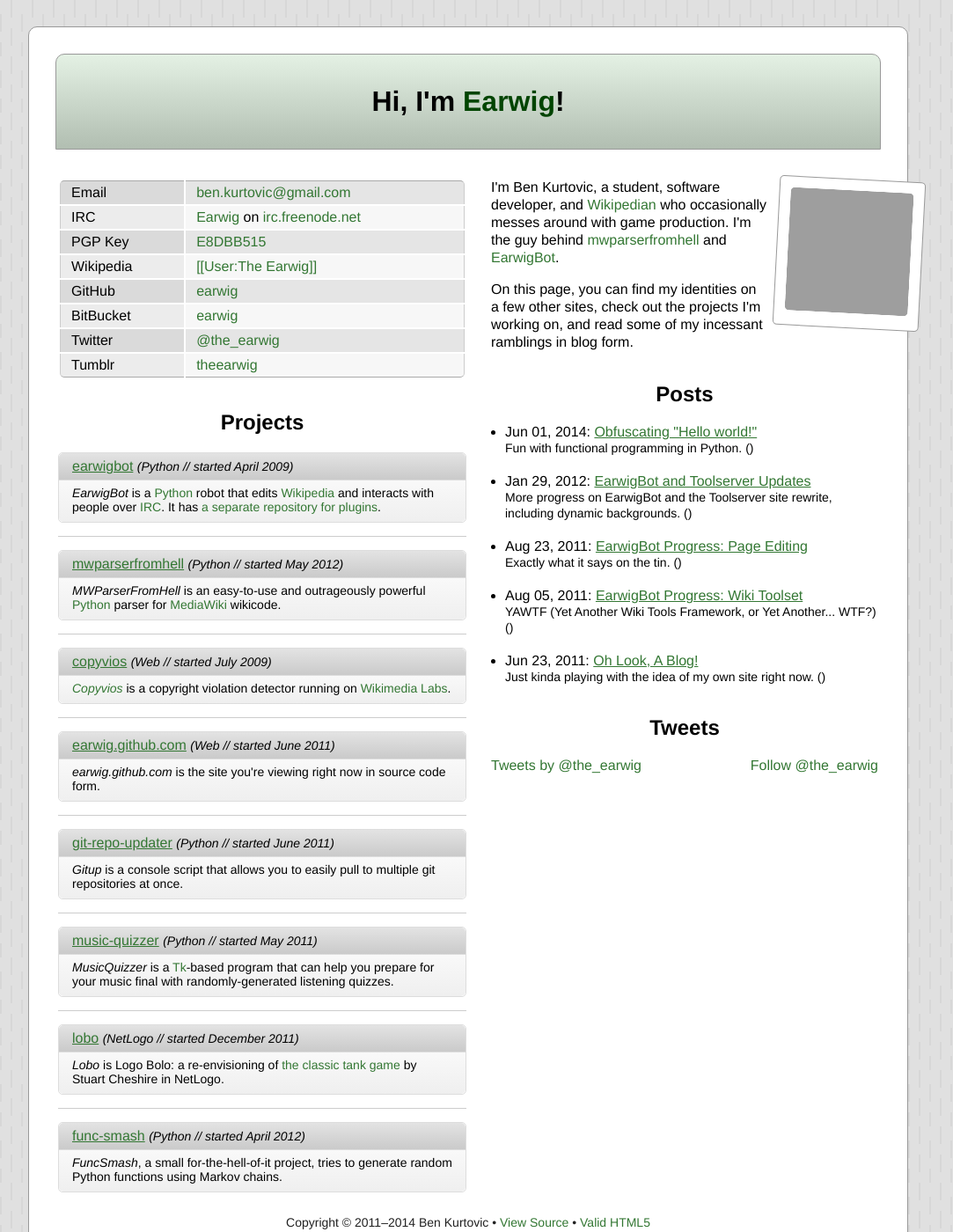
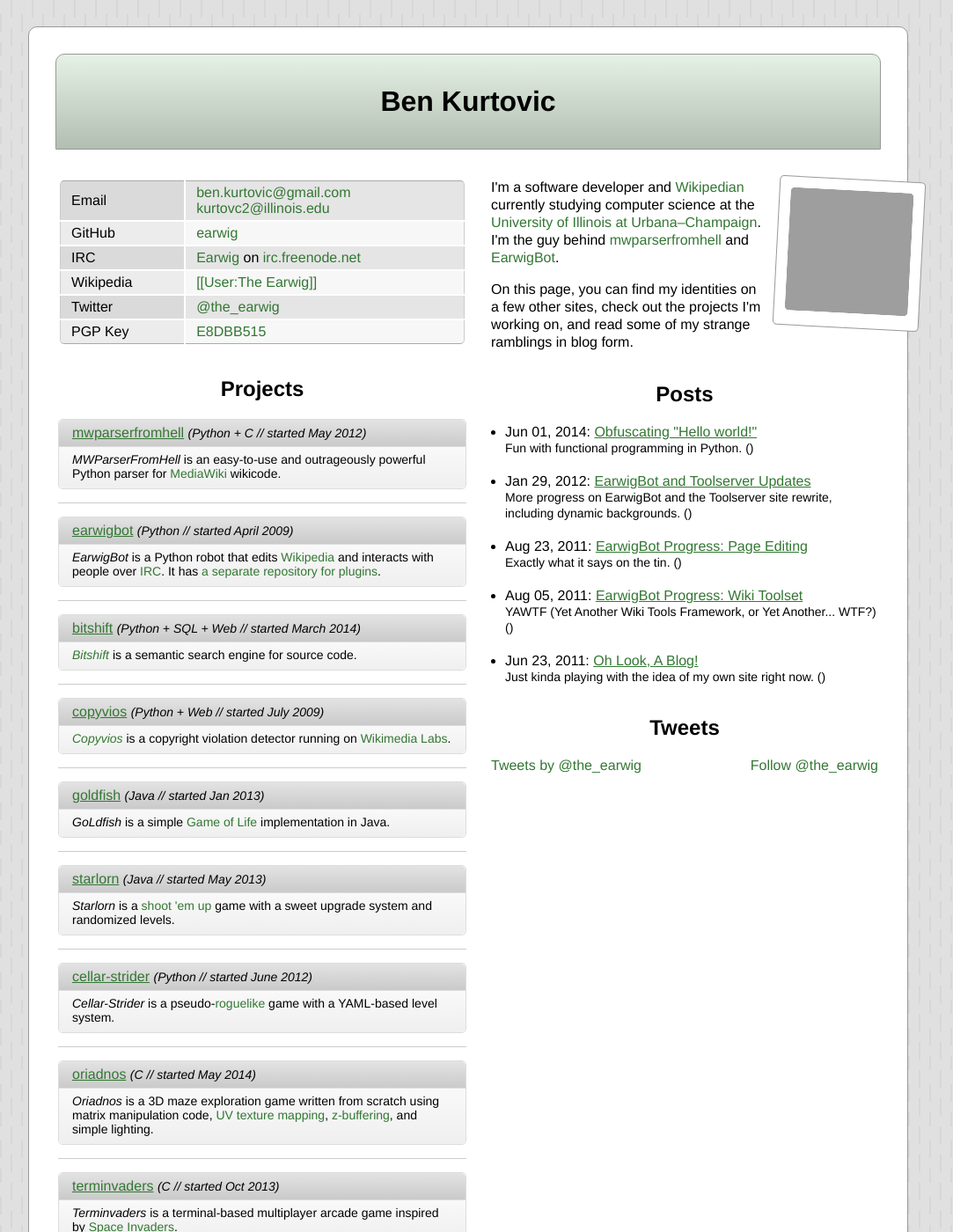
Before and after one commit to earwig/benkurtovic.com, a Jekyll site: the page built from index.html, in a window 1280 px wide and 1400 px high. Shown: the whole window at 88% size, without its empty margins (108-1191 px from the left). Built offline with Jekyll 4.4.1, drawn with Linux system fonts in a browser that asks for light colours; comment, search, counter and statistics services are not loaded; some of the changed text lies outside the part shown; grey boxes are pictures that could not be loaded.

Commit message:
Some updates: new projects, new copy, etc.

```diff
--- a/_layouts/base.html
+++ b/_layouts/base.html
@@ -12,7 +12,7 @@
         <div id="container">
             {{ content }}
             <div id="footer">
-                <p>Copyright &copy; 2011&ndash;2014 Ben Kurtovic &bull; <a href="//github.com/earwig/earwig.github.com">View Source</a> &bull; <a href="http://validator.w3.org/check?uri=referer">Valid HTML5</a></p>
+                <p>Copyright &copy; 2011&ndash;2014 Ben Kurtovic &bull; <a href="//github.com/earwig/earwig.github.io">View Source</a> &bull; <a href="http://validator.w3.org/check?uri=referer">Valid HTML5</a></p>
             </div>
         </div>
     </body>
--- a/_layouts/home.html
+++ b/_layouts/home.html
@@ -3,7 +3,7 @@
 ---
 
 <div id="header">
-    <h1 id="head">Hi, I'm <span class="color-highlight">Earwig</span>!</h1>
+    <h1 id="head">Ben Kurtovic</h1>
 </div>
 <div id="content">
     <table>
@@ -12,35 +12,27 @@
                 <table id="about">
                     <tr>
                         <td id="about-tl" class="about-l dark-l">Email</td>
-                        <td id="about-tr" class="about-r dark-r"><a href="mailto:ben.kurtovic@gmail.com">ben.kurtovic@gmail.com</a></td>
+                        <td id="about-tr" class="about-r dark-r"><a href="mailto:ben.kurtovic@gmail.com">ben.kurtovic@gmail.com</a><br /><a href="mailto:kurtovc2@illinois.edu">kurtovc2@illinois.edu</a></td>
                     </tr>
                     <tr>
-                        <td class="about-l light-l">IRC</td>
-                        <td class="about-r light-r"><a href="http://webchat.freenode.net/?channels=%23%23earwig">Earwig</a> on <a href="irc://irc.freenode.net">irc.freenode.net</a></td>
+                        <td class="about-l light-l">GitHub</td>
+                        <td class="about-r light-r"><a href="//github.com/earwig">earwig</a></td>
                     </tr>
                     <tr>
-                        <td class="about-l dark-l">PGP Key</td>
-                        <td class="about-r dark-r"><a href="http://pgp.mit.edu:11371/pks/lookup?search=0x8A19649AE8DBB515&amp;fingerprint=on&amp;op=index">E8DBB515</a></td>
+                        <td class="about-l dark-l">IRC</td>
+                        <td class="about-r dark-r"><a href="http://webchat.freenode.net/?channels=%23%23earwig">Earwig</a> on <a href="irc://irc.freenode.net">irc.freenode.net</a></td>
                     </tr>
                     <tr>
                         <td class="about-l light-l">Wikipedia</td>
                         <td class="about-r light-r"><a href="//en.wikipedia.org/wiki/User:The_Earwig">[[User:The Earwig]]</a></td>
                     </tr>
                     <tr>
-                        <td class="about-l dark-l">GitHub</td>
-                        <td class="about-r dark-r"><a href="//github.com/earwig">earwig</a></td>
-                    </tr>
-                    <tr>
-                        <td class="about-l light-l">BitBucket</td>
-                        <td class="about-r light-r"><a href="//bitbucket.org/earwig">earwig</a></td>
-                    </tr>
-                    <tr>
                         <td class="about-l dark-l">Twitter</td>
                         <td class="about-r dark-r"><a href="//twitter.com/the_earwig">@the_earwig</a></td>
                     </tr>
                     <tr>
-                        <td id="about-bl" class="about-l light-l">Tumblr</td>
-                        <td id="about-br" class="about-r light-r"><a href="http://theearwig.tumblr.com/">theearwig</a></td>
+                        <td id="about-bl" class="about-l light-l">PGP Key</td>
+                        <td id="about-br" class="about-r light-r"><a href="http://pgp.mit.edu:11371/pks/lookup?search=0x8A19649AE8DBB515&amp;fingerprint=on&amp;op=index">E8DBB515</a></td>
                     </tr>
                 </table>
                 <h2 class="index-header">Projects</h2>
@@ -51,8 +43,8 @@
                 <div id="avatar-box">
                     <img id="avatar" src="//secure.gravatar.com/avatar/1b21804852ac50fee9f8e03cfa0da786?s=140" title="Earwig" alt="Earwig" />
                 </div>
-                <p id="about-me-top">I'm Ben Kurtovic, a student, software developer, and <a href="//en.wikipedia.org/">Wikipedian</a> who occasionally messes around with game production. I'm the guy behind <a href="//github.com/earwig/mwparserfromhell">mwparserfromhell</a> and <a href="//en.wikipedia.org/wiki/User:EarwigBot">EarwigBot</a>.</p>
-                <p>On this page, you can find my identities on a few other sites, check out the projects I'm working on, and read some of my incessant ramblings in blog form.</p>
+                <p id="about-me-top">I'm a software developer and <a href="//en.wikipedia.org/">Wikipedian</a> currently studying computer science at the <a href="//illinois.edu/">University of Illinois at Urbana&ndash;Champaign</a>. I'm the guy behind <a href="//github.com/earwig/mwparserfromhell">mwparserfromhell</a> and <a href="//en.wikipedia.org/wiki/User:EarwigBot">EarwigBot</a>.</p>
+                <p>On this page, you can find my identities on a few other sites, check out the projects I'm working on, and read some of my strange ramblings in blog form.</p>
                 <h2 class="index-header">Posts</h2>
                 <ul id="post-list">
                     {% for post in site.posts %}
--- a/index.html
+++ b/index.html
@@ -5,37 +5,136 @@
 
 <div class="project">
     <div class="project-head">
-        <a class="invert" href="//github.com/earwig/earwigbot">earwigbot</a> <span class="description"><i>(Python // started April 2009)</i></span>
+        <a class="invert" href="//github.com/earwig/mwparserfromhell">mwparserfromhell</a> <span class="description"><i>(Python + C // started May 2012)</i></span>
     </div>
     <div class="project-body description">
-        <i>EarwigBot</i> is a <a href="//python.org/">Python</a> robot that edits <a href="//en.wikipedia.org/">Wikipedia</a> and interacts with people over <a href="//en.wikipedia.org/wiki/Internet_Relay_Chat">IRC</a>. It has <a href="//github.com/earwig/earwigbot-plugins">a separate repository for plugins</a>.
+        <i>MWParserFromHell</i> is an easy-to-use and outrageously powerful Python parser for <a href="//mediawiki.org/">MediaWiki</a> wikicode.
     </div>
 </div>
 <div class="divider"></div>
 <div class="project">
     <div class="project-head">
-        <a class="invert" href="//github.com/earwig/mwparserfromhell">mwparserfromhell</a> <span class="description"><i>(Python // started May 2012)</i></span>
+        <a class="invert" href="//github.com/earwig/earwigbot">earwigbot</a> <span class="description"><i>(Python // started April 2009)</i></span>
     </div>
     <div class="project-body description">
-        <i>MWParserFromHell</i> is an easy-to-use and outrageously powerful <a href="//python.org/">Python</a> parser for <a href="//mediawiki.org/">MediaWiki</a> wikicode.
+        <i>EarwigBot</i> is a Python robot that edits <a href="//en.wikipedia.org/">Wikipedia</a> and interacts with people over <a href="//en.wikipedia.org/wiki/Internet_Relay_Chat">IRC</a>. It has <a href="//github.com/earwig/earwigbot-plugins">a separate repository for plugins</a>.
     </div>
 </div>
 <div class="divider"></div>
 <div class="project">
     <div class="project-head">
-        <a class="invert" href="//github.com/earwig/copyvios">copyvios</a> <span class="description"><i>(Web // started July 2009)</i></span>
+        <a class="invert" href="//github.com/earwig/bitshift">bitshift</a> <span class="description"><i>(Python + SQL + Web // started March 2014)</i></span>
+    </div>
+    <div class="project-body description">
+        <a href="http://bitshift.it/"><i>Bitshift</i></a> is a semantic search engine for source code.
+    </div>
+</div>
+<div class="divider"></div>
+<div class="project">
+    <div class="project-head">
+        <a class="invert" href="//github.com/earwig/copyvios">copyvios</a> <span class="description"><i>(Python + Web // started July 2009)</i></span>
     </div>
     <div class="project-body description">
         <a href="//tools.wmflabs.org/copyvios"><i>Copyvios</i></a> is a copyright violation detector running on <a href="//tools.wmflabs.org/">Wikimedia Labs</a>.
     </div>
 </div>
+
+<!-- Minor projects follow -->
+
 <div class="divider"></div>
 <div class="project">
     <div class="project-head">
-        <a class="invert" href="//github.com/earwig/earwig.github.com">earwig.github.com</a> <span class="description"><i>(Web // started June 2011)</i></span>
+        <a class="invert" href="//github.com/earwig/goldfish">goldfish</a> <span class="description"><i>(Java // started Jan 2013)</i></span>
     </div>
     <div class="project-body description">
-        <i>earwig.github.com</i> is the site you're viewing right now in source code form.
+        <i>GoLdfish</i> is a simple <a href="//en.wikipedia.org/wiki/Conway's_Game_of_Life">Game of Life</a> implementation in Java.
+    </div>
+</div>
+<div class="divider"></div>
+<div class="project">
+    <div class="project-head">
+        <a class="invert" href="//github.com/Hypersonic/Starlorn">starlorn</a> <span class="description"><i>(Java // started May 2013)</i></span>
+    </div>
+    <div class="project-body description">
+        <i>Starlorn</i> is a <a href="//en.wikipedia.org/wiki/Shoot_'em_up">shoot 'em up</a> game with a sweet upgrade system and randomized levels.
+    </div>
+</div>
+
+
+
+
+
+
+<div class="divider"></div>
+<div class="project">
+    <div class="project-head">
+        <a class="invert" href="//github.com/Hypersonic/Cellar-Strider">cellar-strider</a> <span class="description"><i>(Python // started June 2012)</i></span>
+    </div>
+    <div class="project-body description">
+        <i>Cellar-Strider</i> is a pseudo-<a href="//en.wikipedia.org/wiki/Roguelike">roguelike</a> game with a YAML-based level system.
+    </div>
+</div>
+<div class="divider"></div>
+<div class="project">
+    <div class="project-head">
+        <a class="invert" href="//github.com/VjiaoBlack/Oriadnos">oriadnos</a> <span class="description"><i>(C // started May 2014)</i></span>
+    </div>
+    <div class="project-body description">
+        <i>Oriadnos</i> is a 3D maze exploration game written from scratch using matrix manipulation code, <a href="//en.wikipedia.org/wiki/UV_mapping">UV texture mapping</a>, <a href="//en.wikipedia.org/wiki/Z-buffering">z-buffering</a>, and simple lighting.
+    </div>
+</div>
+<div class="divider"></div>
+<div class="project">
+    <div class="project-head">
+        <a class="invert" href="//github.com/VjiaoBlack/terminvaders">terminvaders</a> <span class="description"><i>(C // started Oct 2013)</i></span>
+    </div>
+    <div class="project-body description">
+        <i>Terminvaders</i> is a terminal-based multiplayer arcade game inspired by <a href="//en.wikipedia.org/wiki/Space_Invaders">Space Invaders</a>.
+    </div>
+</div>
+<div class="divider"></div>
+<div class="project">
+    <div class="project-head">
+        <a class="invert" href="//github.com/VjiaoBlack/databanks">databanks</a> <span class="description"><i>(C // started Nov 2013)</i></span>
+    </div>
+    <div class="project-body description">
+        <i>DataBanks</i> is a simple database with a terminal-based interface for notekeeping.
+    </div>
+</div>
+<div class="divider"></div>
+<div class="project">
+    <div class="project-head">
+        <a class="invert" href="//github.com/stuycs-softdev-fall-2013/proj2-pd6-04-omnithinker">omnithinker</a> <span class="description"><i>(Python + Web // started Nov 2013)</i></span>
+    </div>
+    <div class="project-body description">
+        <i><a href="http://softdev-server.stuycs.org:6004/">OmniThinker</a></i> is an online brainstorming tool that displays relevant information from the web in a sidebar.
+    </div>
+</div>
+<div class="divider"></div>
+<div class="project">
+    <div class="project-head">
+        <a class="invert" href="//github.com/stuycs-softdev-fall-2013/proj3-6-BAJA">BAJA</a> <span class="description"><i>(Python + Web // started Jan 2014)</i></span>
+    </div>
+    <div class="project-body description">
+        <i><a href="http://softdev-server.stuycs.org:6680/">BAJA</a></i> is a hacking game featuring multiple simulated websites, tied together by messages sent to the player from a mysterious individual using a fake email client.
+    </div>
+</div>
+
+
+
+
+
+<!-- TO SORT above -->
+
+
+
+<div class="divider"></div>
+<div class="project">
+    <div class="project-head">
+        <a class="invert" href="//github.com/earwig/earwig.github.io">earwig.github.io</a> <span class="description"><i>(Web // started June 2011)</i></span>
+    </div>
+    <div class="project-body description">
+        <i>earwig.github.io</i> is the site you're viewing right now in source code form.
     </div>
 </div>
 <div class="divider"></div>
@@ -59,7 +158,7 @@
 <div class="divider"></div>
 <div class="project">
     <div class="project-head">
-        <a class="invert" href="//github.com/earwig/lobo">lobo</a> <span class="description"><i>(NetLogo // started December 2011)</i></span>
+        <a class="invert" href="//github.com/earwig/lobo">lobo</a> <span class="description"><i>(NetLogo // started Dec 2011)</i></span>
     </div>
     <div class="project-body description">
         <i>Lobo</i> is Logo Bolo: a re-envisioning of <a href="//en.wikipedia.org/wiki/Bolo_(video_game)">the classic tank game</a> by Stuart Cheshire in NetLogo.
```
Also changed, not shown: README.md.
